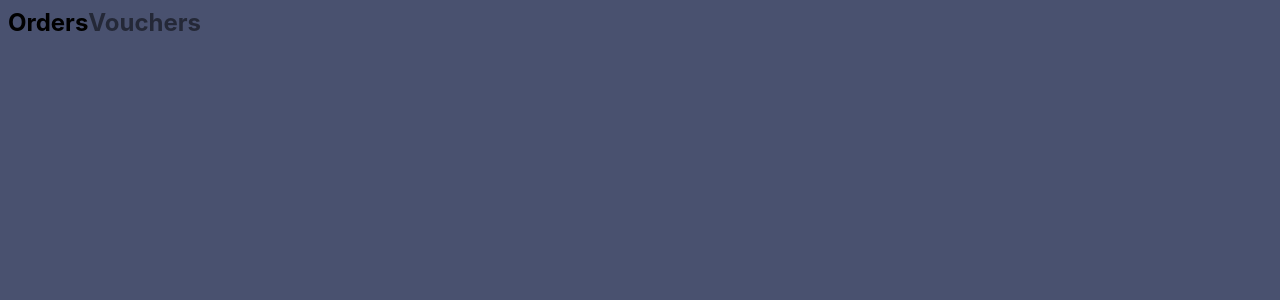
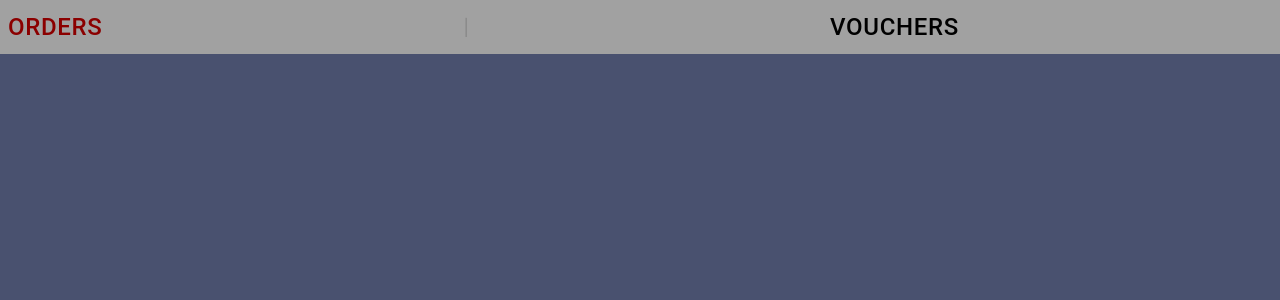
Before and after one commit to xSurus/VisconHackathon23, a Next.js app: page /seeker in a window 1280 px wide. Shown: the top 300 px of the page. Built offline with nearby package versions, Linux system fonts and the light colour scheme.

Commit message:
added some css

```diff
--- a/pages/seeker.tsx
+++ b/pages/seeker.tsx
@@ -1,9 +1,7 @@
-import { makeStyles } from "@mui/styles";
-import { AppBar, Button, Grid } from "@mui/material";
+import {Button, Grid } from "@mui/material";
 import { useState } from "react";
 import SeekerVouchers from "../components/seeker-vouchers";
 import SeekerOrders from "../components/seeker-orders";
-import Header from "../components/header";
 
 
 const Seeker = () => {
@@ -12,19 +10,26 @@ const Seeker = () => {
     const [whichPage, setWhichPage] = useState<number>(1);
 
     return (
-        <div>
-            <h2
-            onClick={() => {showPage(<SeekerOrders/>); setWhichPage(1)}}
-            style={{color: whichPage == 1 ? 'black' : 'rgba(0,0,0,0.5)', cursor:'pointer', display: 'inline'}}>
-                Orders
-            </h2>
-            <h2
-            onClick={() => {showPage(<SeekerVouchers/>); setWhichPage(2)}}
-            style={{color: whichPage == 2 ? 'black' : 'rgba(0,0,0,0.5)', cursor:'pointer', display: 'inline'}}>
-                Vouchers
-            </h2>
+        <Grid container justifyContent={'space-between'} alignItems={'center'} style={{backgroundColor: '#a1a1a1'}}>
+            <Grid item>
+                <Button
+                    onClick={() => {showPage(<SeekerOrders/>); setWhichPage(1)}}
+                    style={{color: whichPage == 1 ? 'darkred' : 'rgba(0,0,0,1)', cursor:'pointer', display: 'inline', fontSize: '1.5em'}}>
+                    Orders
+                </Button>
+            </Grid>
+            <Grid item style={{marginRight: '2.5em', marginLeft: '2.5em', color: 'rgba(105,105,105,0.5)'}}>
+                |
+            </Grid>
+           <Grid item>
+               <Button
+                   onClick={() => {showPage(<SeekerVouchers/>); setWhichPage(2)}}
+                   style={{color: whichPage == 2 ? 'darkred' : 'rgba(0,0,0,1)', cursor:'pointer', display: 'inline', fontSize: '1.5em'}}>
+                   Vouchers
+               </Button>
+           </Grid>
             { page }
-        </div>
+        </Grid>
     )
 }
 
--- a/styles/globals.css
+++ b/styles/globals.css
@@ -1,4 +1,5 @@
 body {
     font-family: 'Inter', sans-serif;
     background-color: #49516f;
+    margin: 0;
 }
```
